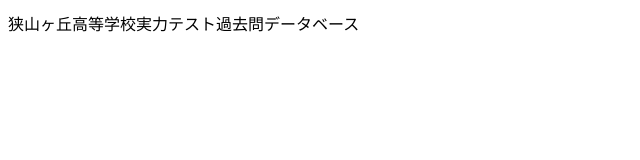
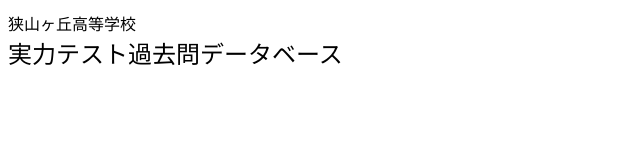
Before and after one commit to acs-ed/kakomon, a plain HTML site: page index.html in a window 1280 px wide. Shown: the whole page, without its empty margins (0-640 px from the left). Drawn offline with Linux system fonts and the light colour scheme.

Commit message:
Update index.html

```diff
--- a/index.html
+++ b/index.html
@@ -1,3 +1,4 @@
 <title>実力テストDB</title>
 <div style="padding: 3px 0px; background: #ffffff">
-狭山ヶ丘高等学校実力テスト過去問データベース
+狭山ヶ丘高等学校<br>
+  <font size="5">実力テスト過去問データベース</font>
```
